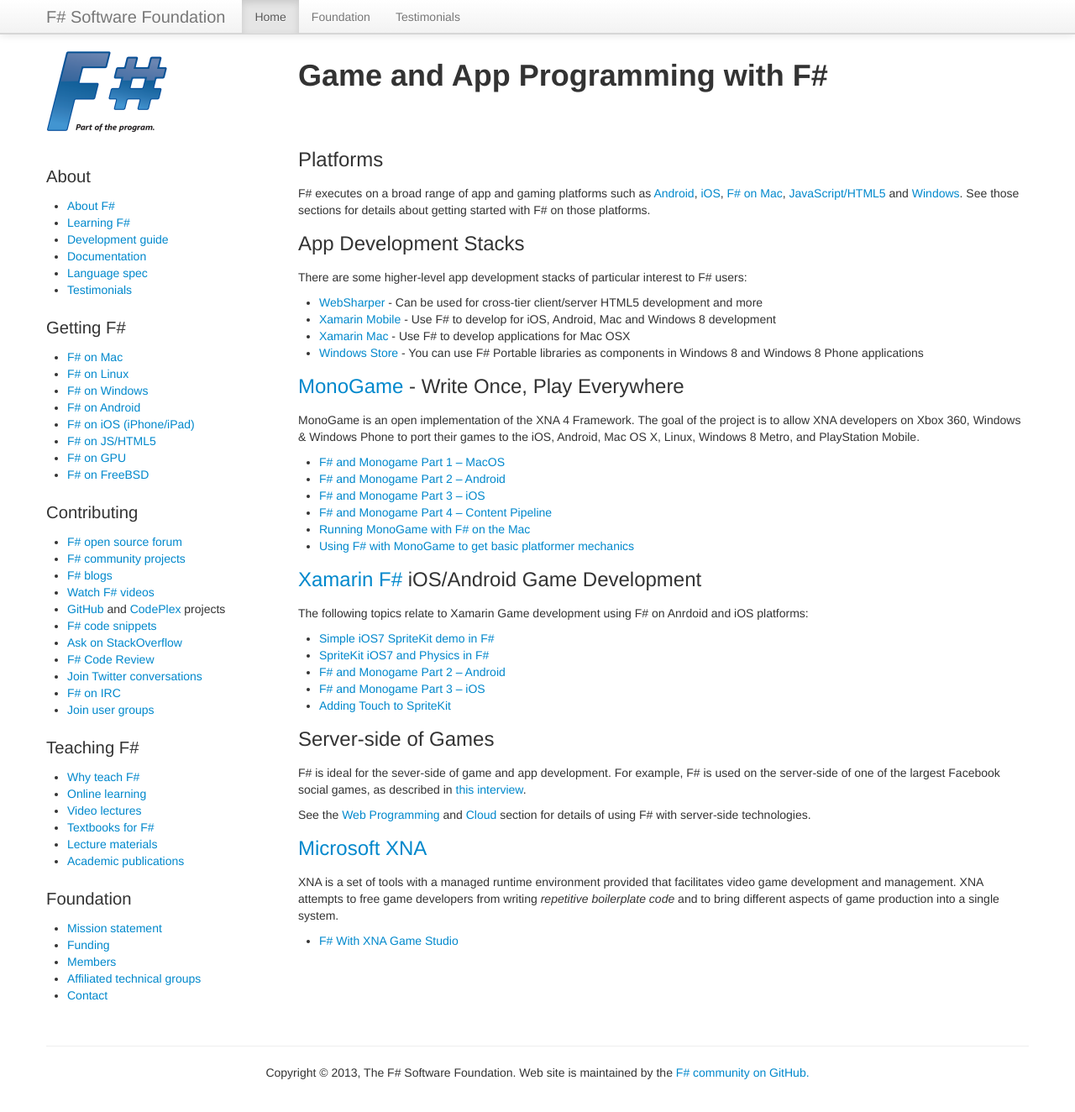
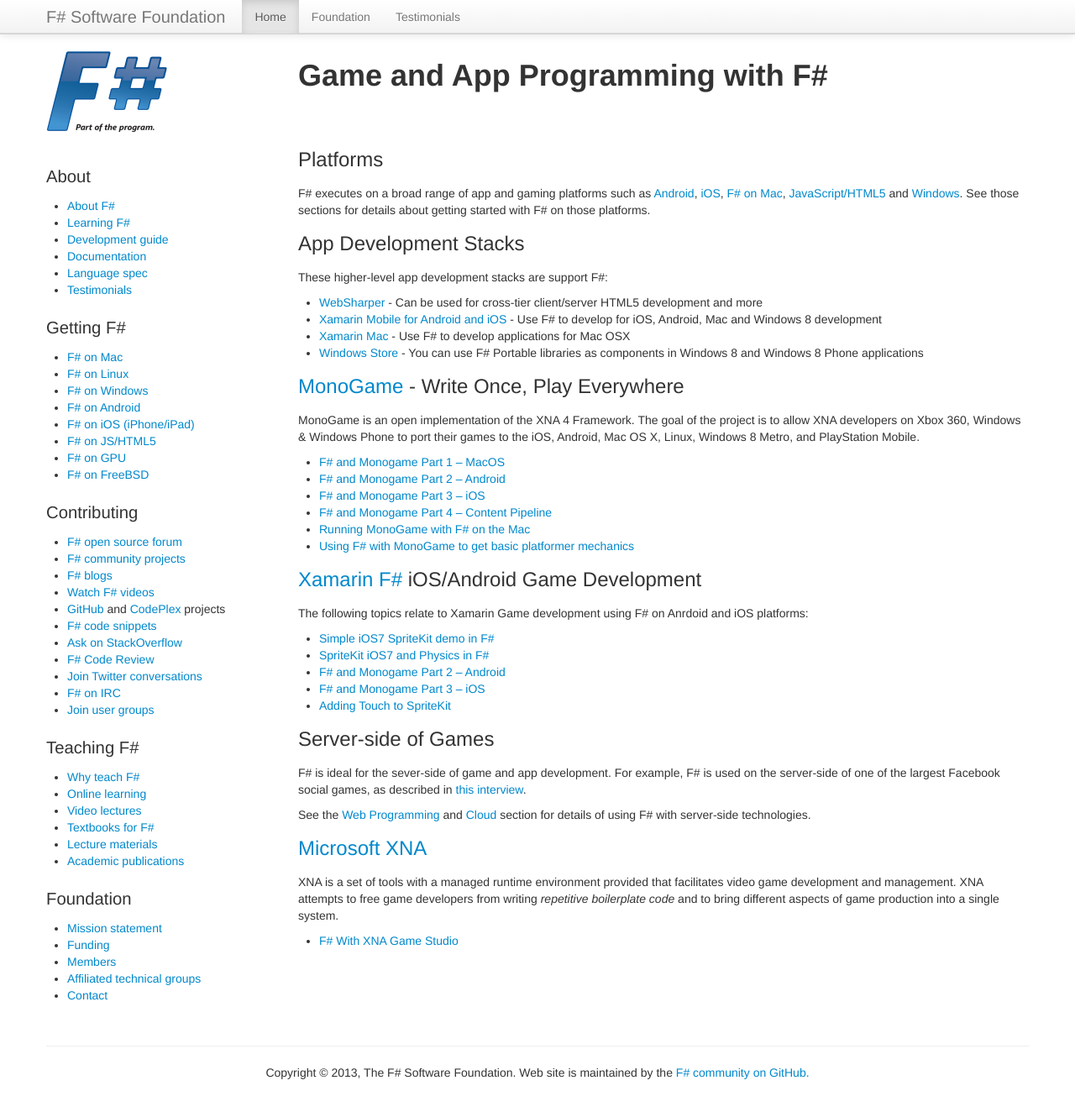
Before and after one commit to fsharp/fsharp.org, a Jekyll site: the page built from apps-and-games/index.md, in a window 1280 px wide and 1337 px high. Shown: the top 1324 px of the window at 84% size. Built offline with Jekyll 4.4.1, drawn with Linux system fonts in a browser that asks for light colours; nearby versions of some CDN libraries; some web fonts are replaced; comment, search, counter and statistics services are not loaded.

Commit message:
Update index.md

```diff
--- a/apps-and-games/index.md
+++ b/apps-and-games/index.md
@@ -12,10 +12,10 @@
 
 ### App Development Stacks
 
-There are some higher-level app development stacks of particular interest to F# users:
+These higher-level app development stacks are support F#:
 
 * [WebSharper](http://websharper.com) - Can be used for cross-tier client/server HTML5 development and more
-* [Xamarin Mobile](http://docs.xamarin.com/guides/cross-platform/getting_started/introduction_to_mobile_development) - Use F# to develop for iOS, Android, Mac and Windows 8 development
+* [Xamarin Mobile for Android and iOS](http://docs.xamarin.com/guides/cross-platform/getting_started/introduction_to_mobile_development) - Use F# to develop for iOS, Android, Mac and Windows 8 development
 * [Xamarin Mac](http://docs.xamarin.com/guides/mac/getting_started/hello,_mac) - Use F# to develop applications for Mac OSX
 * [Windows Store](http://msdn.microsoft.com/en-us/library/vstudio/hh913781.aspx) - You can use F# Portable libraries as components in Windows 8 and Windows 8 Phone applications
 
```
